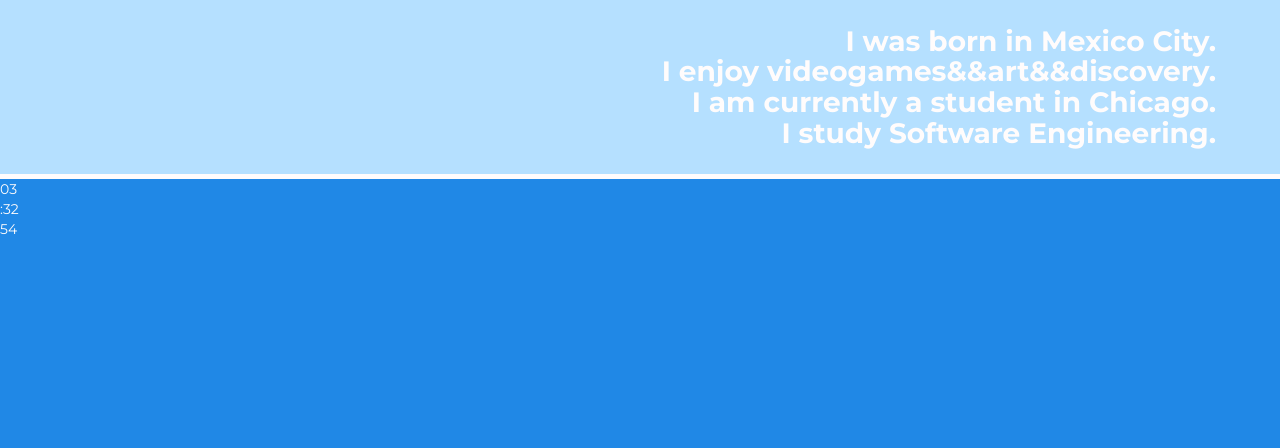
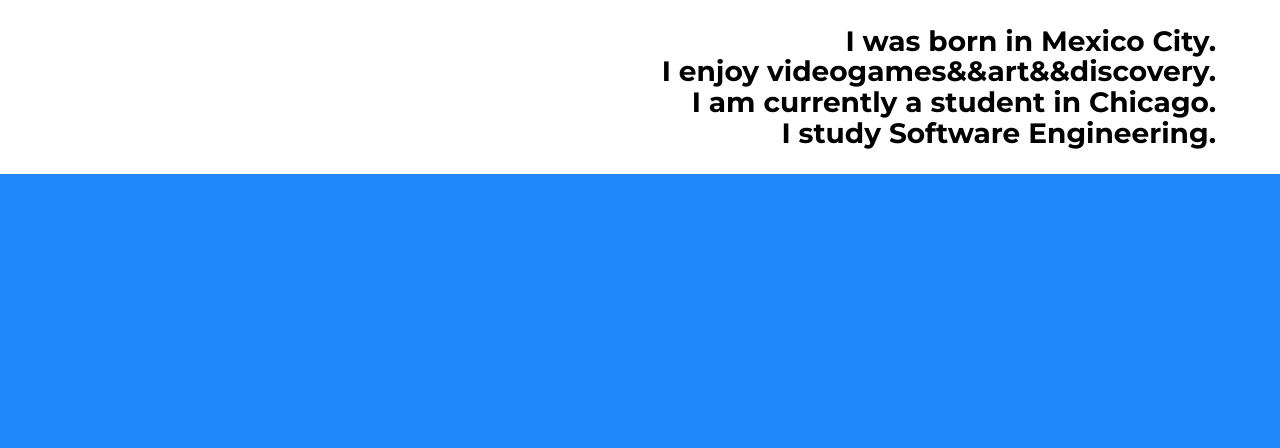
Before and after one commit to SalomonSmeke/salomonsmeke.github.io, a plain HTML site: page index.html in a window 1280 px wide. Shown: the top 448 px of the page. Drawn offline with Linux system fonts and the light colour scheme.

Commit message:
better..

```diff
--- a/css/main.css
+++ b/css/main.css
@@ -1,6 +1,6 @@
 html, body {
   font-family: 'Montserrat', sans-serif;
-  color: #fffcfc;
+  color: #000000;
   padding: 0px;
   margin: 0px;
 }
@@ -39,8 +39,7 @@ h3{
   padding-right: 5%;
   padding-top: 2%;
   padding-bottom: 2%;
-  background-color: #b5e0ff;
-  border-bottom: 5px solid  #fffcfc;
+  background-color: #ffffff;
 }
 
 .about-me h1{
@@ -52,9 +51,25 @@ h3{
   background-color: #000;
 }
 
-.hour h1{
-  font-size: 200%;
-  color: #ff0000;
+.center-container{
+width:100%;
+height:100%
+}
+
+.main-pad{
+  width: 5%;
+  height: 100%
+  float: left;
+}
+
+.main-side{
+  width: 5%;
+  height: 100%
+  float: left;
+}
+
+.top{
+  width: 100%;
 }
 
 /* Smartphones (portrait and landscape) ----------- */
--- a/index.html
+++ b/index.html
@@ -18,11 +18,10 @@
       h = checkTime(h);
       m = checkTime(m);
       s = checkTime(s);
-      document.getElementById('hour').innerText = h;
-      document.getElementById('minute').innerText = ':' + m;
-      document.getElementById('second').innerText = s;
       if (s%2==0){
-        s = ':'+s;
+        document.getElementById('time').innerText = h + ':' + m + ':' + s;
+      } else {
+        document.getElementById('time').innerText = h + ':' + m + ' ' + s;
       }
       var twentyFour = 255/24;
       var sixty = 255/60;
@@ -38,9 +37,8 @@
       if (c3.length!=2){
         c3 = "0"+c3;
       }
-      document.getElementById('clock').style.backgroundColor = "#" + c1 + c2 + c3;
-      document.getElementById('clock').style.height = document.getElementById('main-box').style.height-document.getElementById('about-me').style.height;
-      document.getElementById('clock').style.top = ocument.getElementById('about-me').style.height+"px";
+      document.getElementById('center-container').style.backgroundColor = "#" + c1 + c2 + c3;
+
       var t = setTimeout(function(){startTime()},500);
   }
 
@@ -48,27 +46,39 @@
       if (i<10) {i = "0" + i};  // add zero in front of numbers < 10
       return i;
   }
+
+  function reFit(){
+      document.getElementById('center-container').style.height = (document.getElementById('main-box').offsetHeight - document.getElementById('about-me').offsetHeight) + "px";
+      document.getElementById('top').style.height = document.getElementById('center-container').offsetHeight/2 - document.getElementById('middle').offsetHeight/2+ "px";
+  }
   </script>
+
 
   <link href='http://fonts.googleapis.com/css?family=Montserrat:400,700' rel='stylesheet' type='text/css'>
 </header>
-<body onload="startTime()">
+<body onload="startTime(),reFit()" onresize="reFit()" on>
 
   <div id="main-box" class="main-box">
-
     <div id="about-me" class="about-me">
       <h1>
       I was born in Mexico City.<br>
       I enjoy videogames&&art&&discovery.<br>
       I am currently a student in Chicago.<br>
       I study Software Engineering.
-      </h1>
+    </h1>
     </div>
-    <div id="clock" class="clock">
-      <div id="hour" class="hour"></div>
-      <div id="minute"></div>
-      <div id="second"></div>
+    <div id="center-container" class="center-container">
+      <div id="top" class="top">
+      </div>
+    <div id="middle" class="middle">
+      <div class="main-pad"></div>
+      <div class="main-side"></div>
+      <div class="name"><h1>Salomon</h1></div>
+      <div id="time" class="time"></div>
+      <div class="main-side"></div>
+      <div class="main-pad"></div>
     </div>
+  </div>
   </div>
 </body>
 </html>
```
